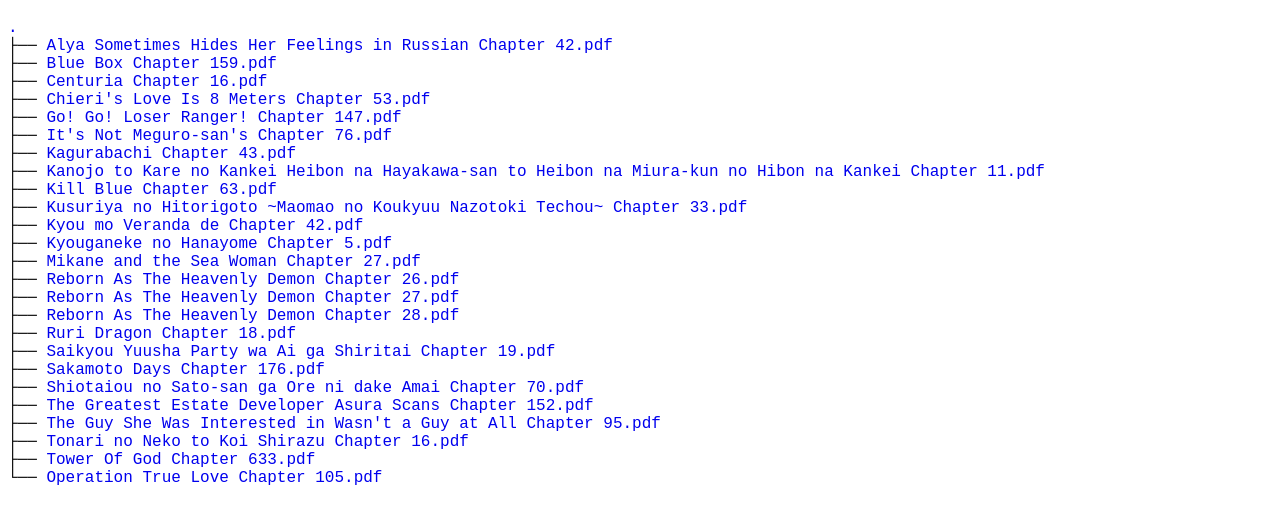
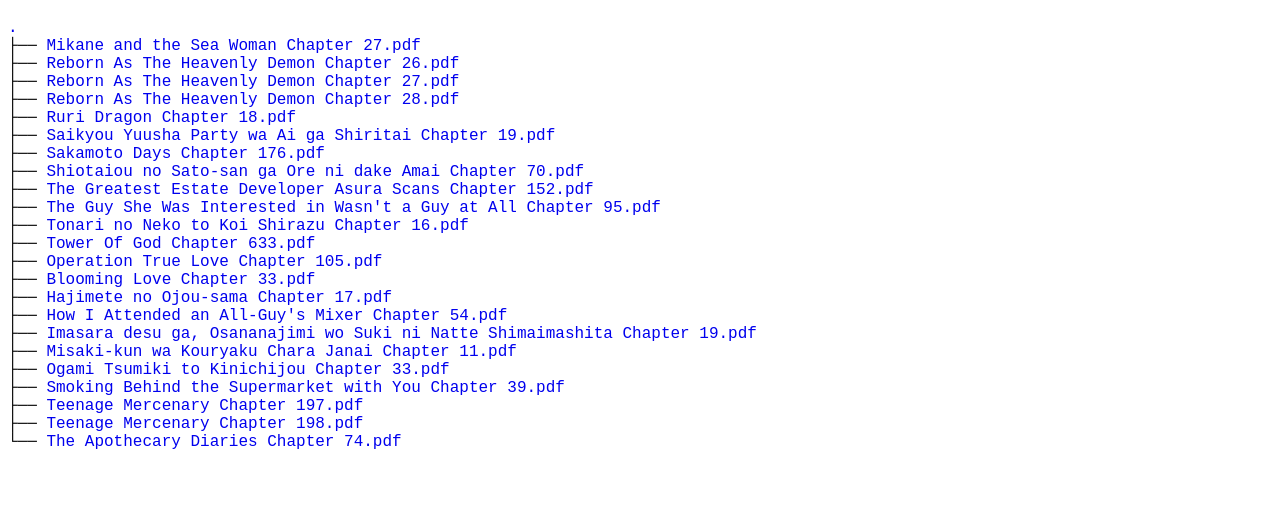
Before and after one commit to 0rbo/0rbo.github.io, a plain HTML site: page docs/enc/New/index.html in a window 1280 px wide. Shown: the part 61-584 px from the top of the page. Drawn offline with Linux system fonts and the light colour scheme.

Commit message:
72924-880

```diff
--- a/docs/enc/New/index.html
+++ b/docs/enc/New/index.html
@@ -26,18 +26,6 @@
 <body>
 	<h1>Directory Tree</h1><p>
 	<a href=".">.</a><br>
-	├── <a href="./Alya%20Sometimes%20Hides%20Her%20Feelings%20in%20Russian%20Chapter%2042.pdf">Alya Sometimes Hides Her Feelings in Russian Chapter 42.pdf</a><br>
-	├── <a href="./Blue%20Box%20Chapter%20159.pdf">Blue Box Chapter 159.pdf</a><br>
-	├── <a href="./Centuria%20Chapter%2016.pdf">Centuria Chapter 16.pdf</a><br>
-	├── <a href="./Chieri's%20Love%20Is%208%20Meters%20Chapter%2053.pdf">Chieri's Love Is 8 Meters Chapter 53.pdf</a><br>
-	├── <a href="./Go!%20Go!%20Loser%20Ranger!%20Chapter%20147.pdf">Go! Go! Loser Ranger! Chapter 147.pdf</a><br>
-	├── <a href="./It's%20Not%20Meguro-san's%20Chapter%2076.pdf">It's Not Meguro-san's Chapter 76.pdf</a><br>
-	├── <a href="./Kagurabachi%20Chapter%2043.pdf">Kagurabachi Chapter 43.pdf</a><br>
-	├── <a href="./Kanojo%20to%20Kare%20no%20Kankei%20Heibon%20na%20Hayakawa-san%20to%20Heibon%20na%20Miura-kun%20no%20Hibon%20na%20Kankei%20Chapter%2011.pdf">Kanojo to Kare no Kankei Heibon na Hayakawa-san to Heibon na Miura-kun no Hibon na Kankei Chapter 11.pdf</a><br>
-	├── <a href="./Kill%20Blue%20Chapter%2063.pdf">Kill Blue Chapter 63.pdf</a><br>
-	├── <a href="./Kusuriya%20no%20Hitorigoto%20~Maomao%20no%20Koukyuu%20Nazotoki%20Techou~%20Chapter%2033.pdf">Kusuriya no Hitorigoto ~Maomao no Koukyuu Nazotoki Techou~ Chapter 33.pdf</a><br>
-	├── <a href="./Kyou%20mo%20Veranda%20de%20Chapter%2042.pdf">Kyou mo Veranda de Chapter 42.pdf</a><br>
-	├── <a href="./Kyouganeke%20no%20Hanayome%20Chapter%205.pdf">Kyouganeke no Hanayome Chapter 5.pdf</a><br>
 	├── <a href="./Mikane%20and%20the%20Sea%20Woman%20Chapter%2027.pdf">Mikane and the Sea Woman Chapter 27.pdf</a><br>
 	├── <a href="./Reborn%20As%20The%20Heavenly%20Demon%20Chapter%2026.pdf">Reborn As The Heavenly Demon Chapter 26.pdf</a><br>
 	├── <a href="./Reborn%20As%20The%20Heavenly%20Demon%20Chapter%2027.pdf">Reborn As The Heavenly Demon Chapter 27.pdf</a><br>
@@ -50,5 +38,15 @@
 	├── <a href="./The%20Guy%20She%20Was%20Interested%20in%20Wasn't%20a%20Guy%20at%20All%20Chapter%2095.pdf">The Guy She Was Interested in Wasn't a Guy at All Chapter 95.pdf</a><br>
 	├── <a href="./Tonari%20no%20Neko%20to%20Koi%20Shirazu%20Chapter%2016.pdf">Tonari no Neko to Koi Shirazu Chapter 16.pdf</a><br>
 	├── <a href="./Tower%20Of%20God%20Chapter%20633.pdf">Tower Of God Chapter 633.pdf</a><br>
-	└── <a href="./Operation%20True%20Love%20Chapter%20105.pdf">Operation True Love Chapter 105.pdf</a><br>
+	├── <a href="./Operation%20True%20Love%20Chapter%20105.pdf">Operation True Love Chapter 105.pdf</a><br>
+	├── <a href="./Blooming%20Love%20Chapter%2033.pdf">Blooming Love Chapter 33.pdf</a><br>
+	├── <a href="./Hajimete%20no%20Ojou-sama%20Chapter%2017.pdf">Hajimete no Ojou-sama Chapter 17.pdf</a><br>
+	├── <a href="./How%20I%20Attended%20an%20All-Guy's%20Mixer%20Chapter%2054.pdf">How I Attended an All-Guy's Mixer Chapter 54.pdf</a><br>
+	├── <a href="./Imasara%20desu%20ga,%20Osananajimi%20wo%20Suki%20ni%20Natte%20Shimaimashita%20Chapter%2019.pdf">Imasara desu ga, Osananajimi wo Suki ni Natte Shimaimashita Chapter 19.pdf</a><br>
+	├── <a href="./Misaki-kun%20wa%20Kouryaku%20Chara%20Janai%20Chapter%2011.pdf">Misaki-kun wa Kouryaku Chara Janai Chapter 11.pdf</a><br>
+	├── <a href="./Ogami%20Tsumiki%20to%20Kinichijou%20Chapter%2033.pdf">Ogami Tsumiki to Kinichijou Chapter 33.pdf</a><br>
+	├── <a href="./Smoking%20Behind%20the%20Supermarket%20with%20You%20Chapter%2039.pdf">Smoking Behind the Supermarket with You Chapter 39.pdf</a><br>
+	├── <a href="./Teenage%20Mercenary%20Chapter%20197.pdf">Teenage Mercenary Chapter 197.pdf</a><br>
+	├── <a href="./Teenage%20Mercenary%20Chapter%20198.pdf">Teenage Mercenary Chapter 198.pdf</a><br>
+	└── <a href="./The%20Apothecary%20Diaries%20Chapter%2074.pdf">The Apothecary Diaries Chapter 74.pdf</a><br>
 </html>
```
Also changed, not shown: docs/enc/index.html (+2 -2 lines), 14 other files.
